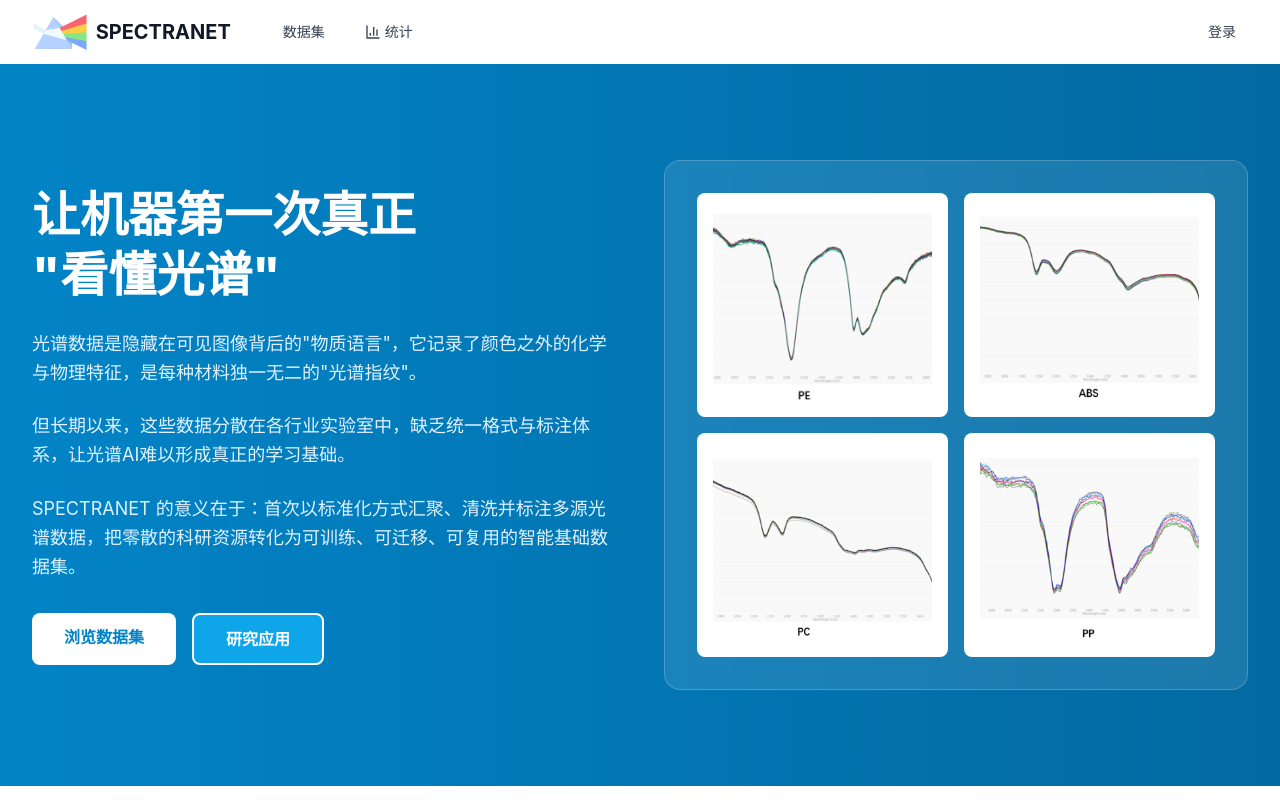
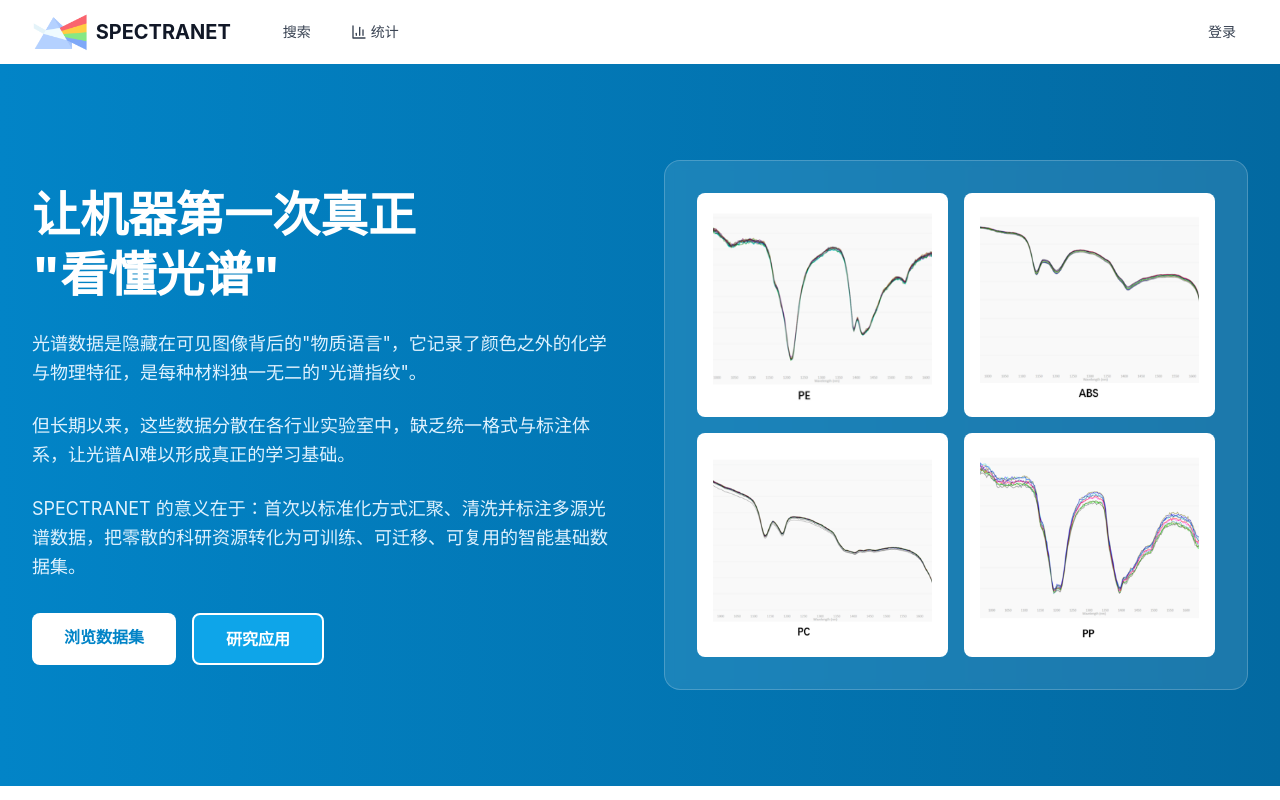
Before and after one commit to Charlie-9527/spectranet, a React (Vite) app in the folder frontend/: page / in a window 1280 px wide. Shown: the top 800 px of the page. Built offline with nearby package versions, Linux system fonts and the light colour scheme; no server answers.

Commit message:
UI: Change 'datasets' menu text from '数据集' to '搜索'

```diff
--- a/frontend/src/components/Navbar.tsx
+++ b/frontend/src/components/Navbar.tsx
@@ -26,7 +26,7 @@ export default function Navbar() {
                 to="/datasets"
                 className="text-gray-700 hover:text-primary-600 px-3 py-2 rounded-md text-sm font-medium"
               >
-                数据集
+                搜索
               </Link>
               <Link
                 to="/statistics"
```
